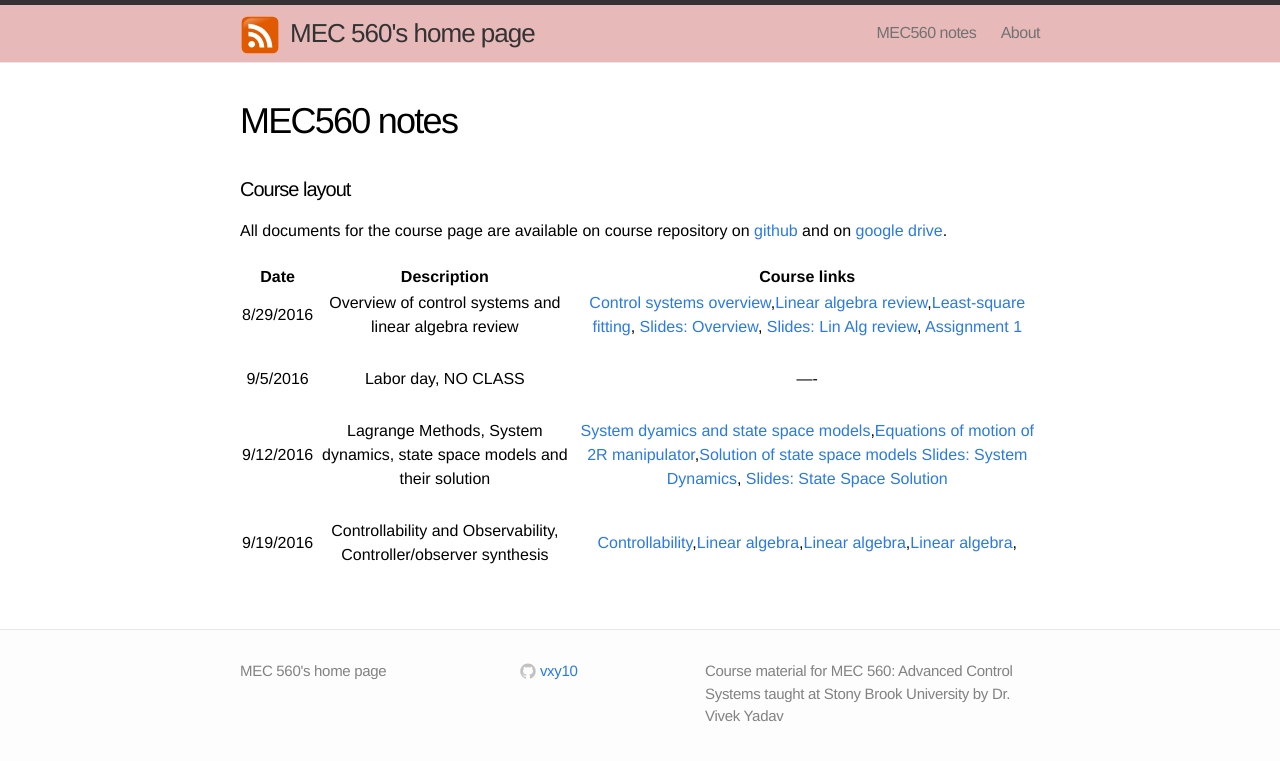
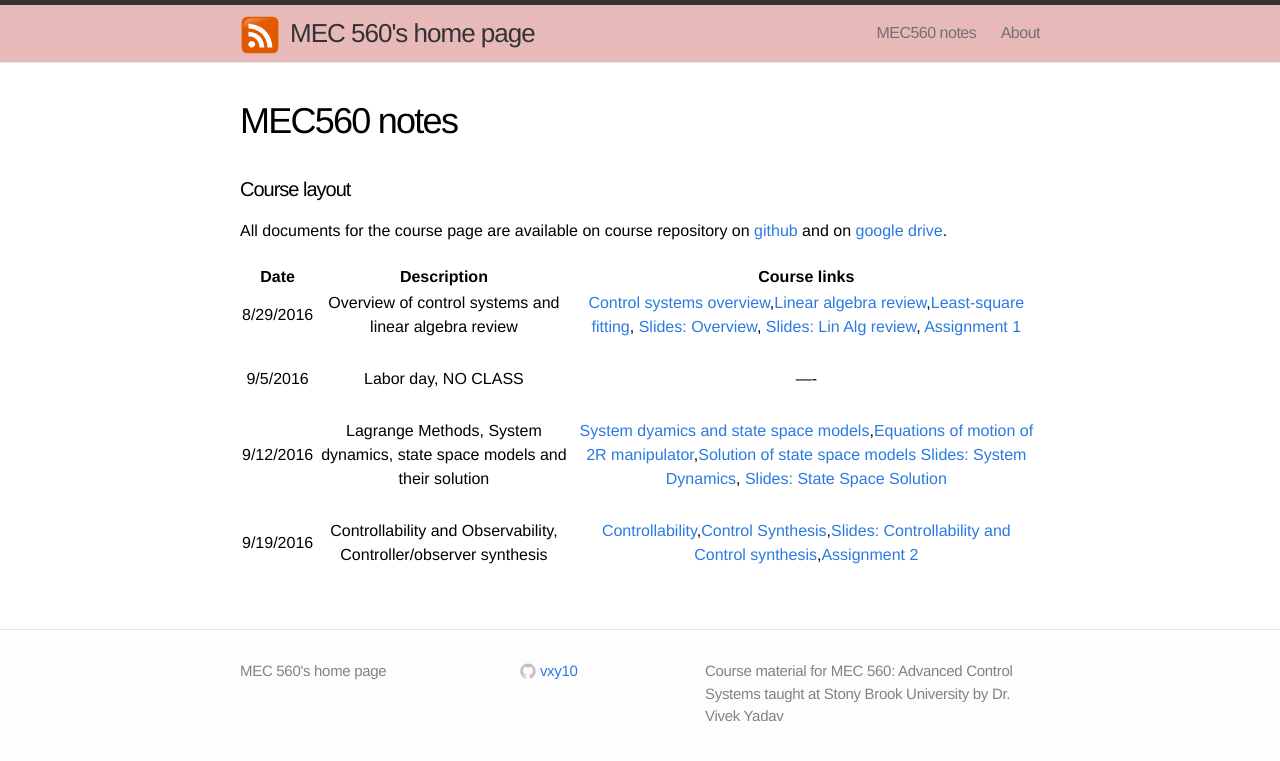
Before and after one commit to mec560sbu/mec560sbu.github.io, a Jekyll site: the page built from Course_materials.md, in a window 1280 px wide. Shown: the top 761 px of the page. Built offline with Jekyll 4.4.1, drawn with Linux system fonts in a browser that asks for light colours.

Commit message:
updated materials

```diff
--- a/Course_materials.md
+++ b/Course_materials.md
@@ -20,4 +20,4 @@ All documents for the course page are available on course repository on [github]
 |       |                       |            |
 |       9/12/2016    |    Lagrange Methods, System dynamics, state space models and their solution | [System dyamics and state space models](2016/09/11/Systems_Dynamics/),[Equations of motion of 2R manipulator](https://mec560sbu.github.io/2016/08/30/2R_EOM_dynamics_example/),[Solution of state space models](2016/09/11/Solution_Systems_State_Space/) [Slides: System Dynamics](https://mec560sbu.github.io/Prersentations/Pres_SystemDynamics.html#/), [Slides: State Space Solution](https://mec560sbu.github.io/Prersentations/State_space_solutions.html#/)|
 |       |                       |            |
-|      9/19/2016    |    Controllability and Observability, Controller/observer synthesis | [Controllability](google.com),[Linear algebra](google.com),[Linear algebra](google.com),[Linear algebra](google.com),                 |
+|      9/19/2016    |    Controllability and Observability, Controller/observer synthesis | [Controllability](https://mec560sbu.github.io/2016/09/19/Controllability/),[Control Synthesis](https://mec560sbu.github.io/2016/09/19/Control_synthesis/),[Slides: Controllability and Control synthesis](https://mec560sbu.github.io/Prersentations/pres_Controllability_and_Control.html#/),[Assignment 2](https://mec560sbu.github.io/Assignments2016/MEC560_Assignment2_DUE_10032016.html)                 |
```
